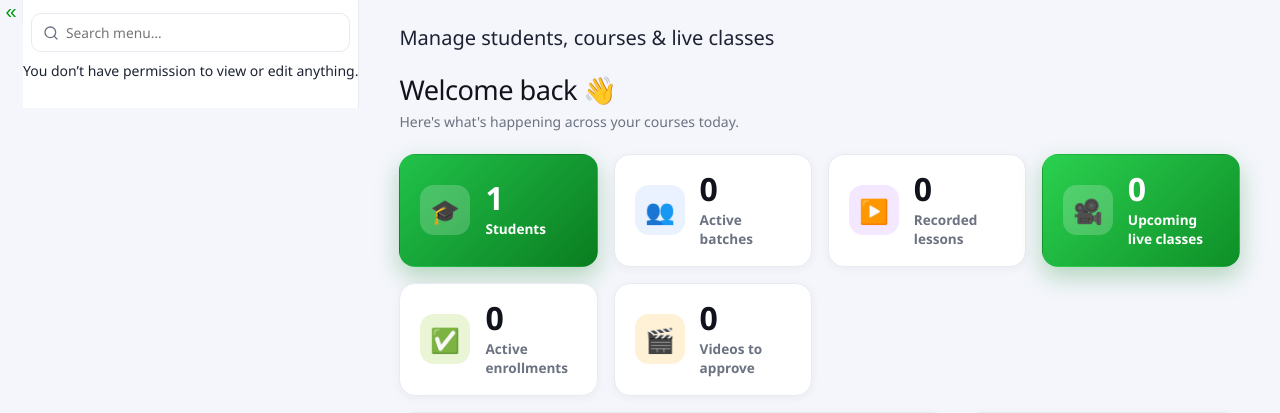
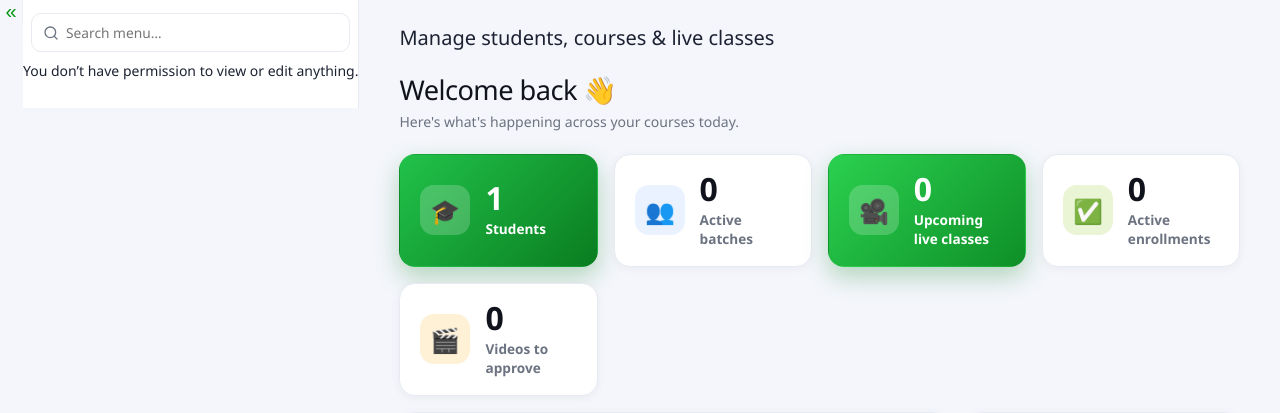
Before and after one commit to joydeep102/student-dashboard, a Django app: page /admin/ in a window 1280 px wide. Shown: the part 105-518 px from the top of the page. Run offline with Django 5.2, Linux system fonts and the light colour scheme; the visitor is signed in with stand-in values (Sample User, id 1); data comes from the database, SQL or seed files in the repository; data that the repository does not hold is empty.

Commit message:
feat(admin): remove Recorded lessons stat card from dashboard
Co-Authored-By: Claude Opus 4.8 (1M context) <noreply@anthropic.com>

```diff
--- a/templates/admin/index.html
+++ b/templates/admin/index.html
@@ -25,11 +25,6 @@
         <div class="fb-stat-ic ic-courses">👥</div>
         <div class="fb-stat-num">{{ stats.batches }}</div>
         <div class="fb-stat-label">Active batches</div>
-    </a>
-    <a href="{% url 'admin:courses_lesson_changelist' %}" class="fb-stat">
-        <div class="fb-stat-ic ic-lessons">▶</div>
-        <div class="fb-stat-num">{{ stats.lessons }}</div>
-        <div class="fb-stat-label">Recorded lessons</div>
     </a>
     <a href="{% url 'admin:classroom_liveclass_changelist' %}" class="fb-stat fb-accent fb-accent-2">
         <div class="fb-stat-ic ic-live">🎥</div>
```
